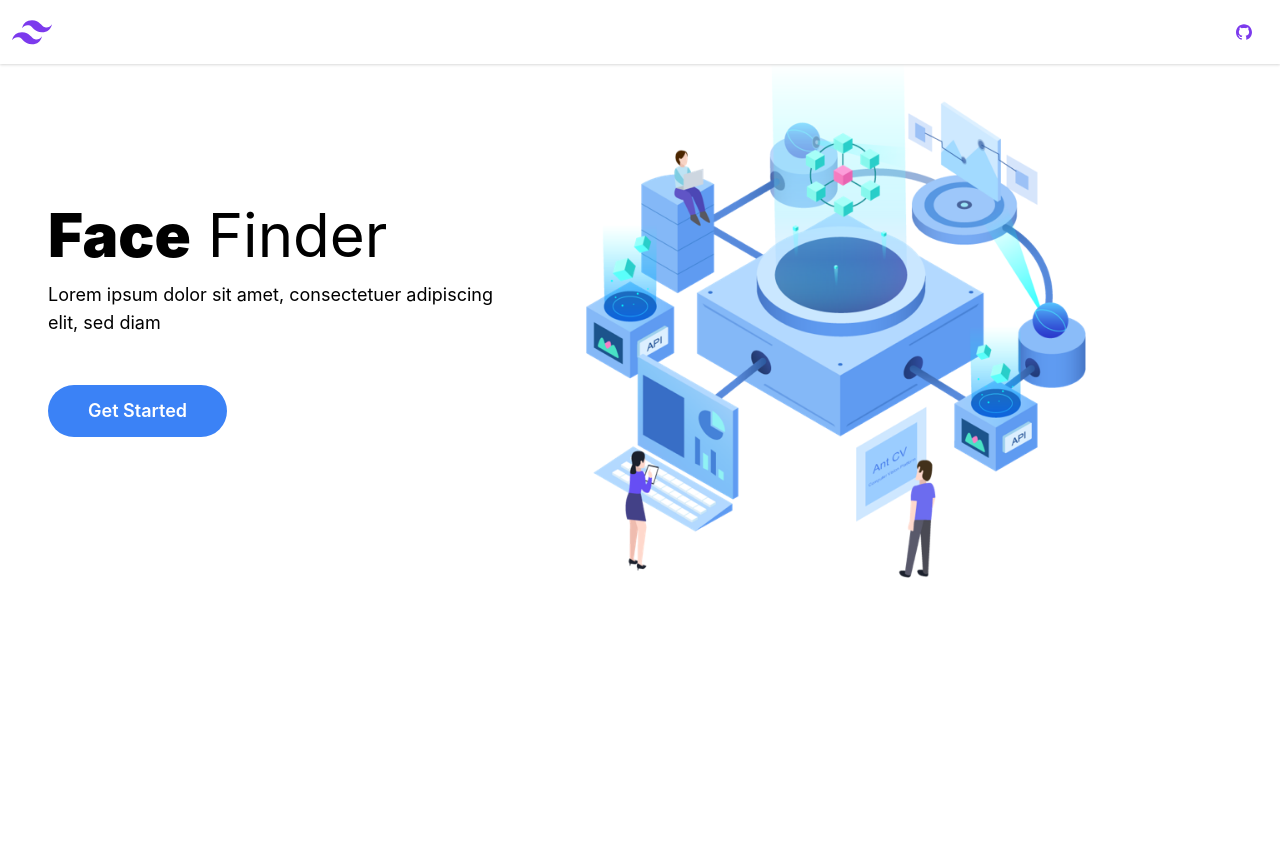
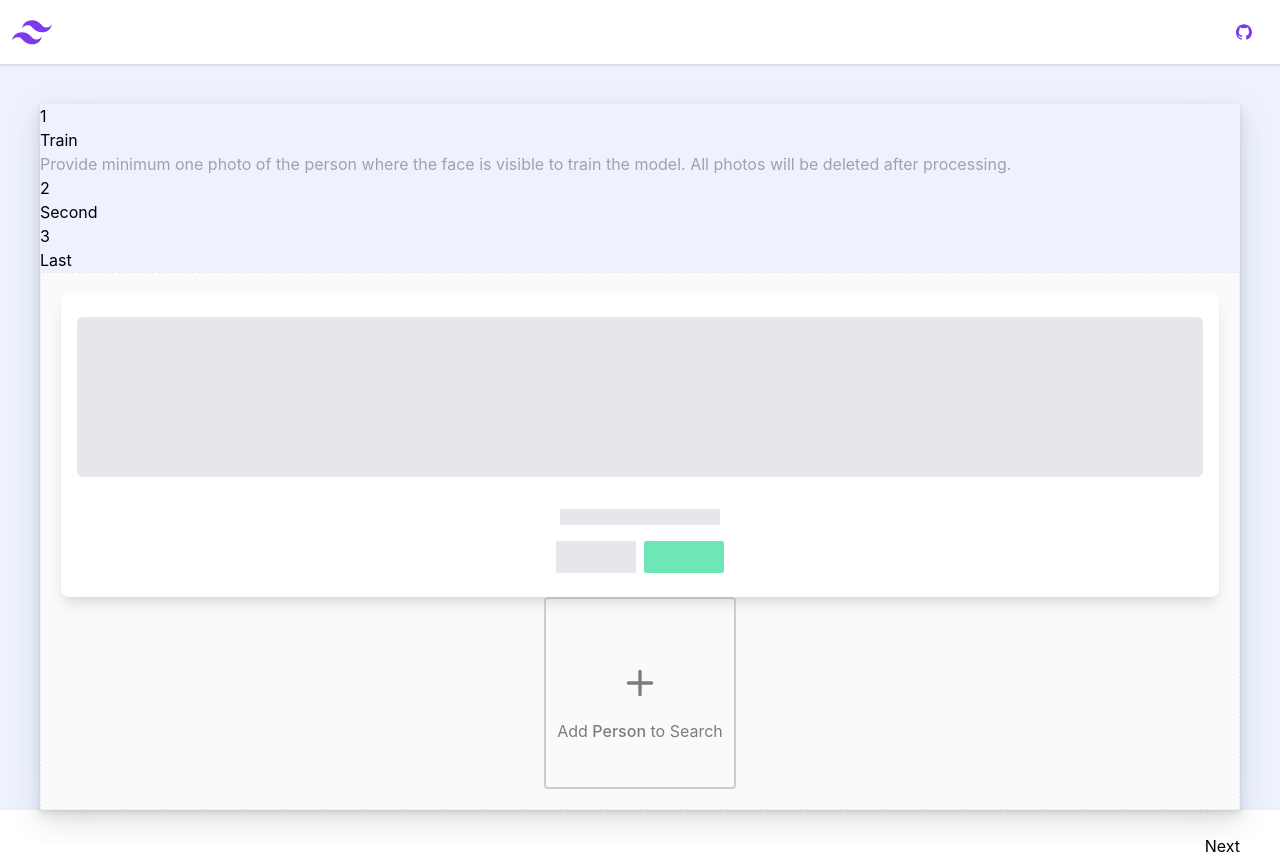
Before and after one commit to arifszn/find-me, a React (Create React App) app: page / in a window 1280 px wide. Before the commit the page ends 800 px from the top, so only its background shows below. Built offline with nearby package versions, Linux system fonts and the light colour scheme.

Commit message:
Add face finder component

```diff
--- a/package.json
+++ b/package.json
@@ -8,9 +8,11 @@
     "@testing-library/react": "^11.1.0",
     "@testing-library/user-event": "^12.1.10",
     "antd": "^4.16.5",
+    "prop-types": "^15.7.2",
     "react": "^17.0.2",
     "react-dom": "^17.0.2",
     "react-scripts": "4.0.3",
+    "react-transition-group": "^4.4.2",
     "styled-components": "^5.3.0",
     "web-vitals": "^1.0.1"
   },
--- a/src/App.js
+++ b/src/App.js
@@ -4,18 +4,21 @@ import FaceFinder from "./components/faceFinder/FaceFinder";
 import {
   GithubOutlined
 } from '@ant-design/icons';
-import { Avatar } from 'antd';
+import { Avatar, Layout } from 'antd';
+import FadeIn from "./components/FadeIn";
 
 const App = () => {
-    const [displayLanding, setDisplayLanding] = useState(true);
+    const [displayLanding, setDisplayLanding] = useState(false);
 
     return (
         <React.Fragment>
-            <main className="bg-white">
+            <Layout>
+                <div className="bg-indigo-50 min-h-screen">
+                    <main>
                         <nav className="bg-white shadow" role="navigation">
                             <div className="container mx-auto p-3 flex items-center flex-no-wrap">
                                 <div className="mr-8">
-                            <a href="#" rel="home" onClick={(e) => {
+                                    <a href="/#" rel="home" onClick={(e) => {
                                         e.preventDefault();
                                         setDisplayLanding(true);
                                     }}>
@@ -28,7 +31,7 @@ const App = () => {
                                 <div className="flex-grow flex items-center">
                                     <ul className="flex ml-auto">
                                         <li>
-                                    <a className="block px-4 py-1 p-2 lg:px-4 text-purple-600" href="#" title="Source">
+                                            <a className="block px-4 py-1 p-2 lg:px-4 text-purple-600" href="/#" title="Source">
                                                 <Avatar icon={<GithubOutlined />} alt="Source"/>
                                             </a>
                                         </li>
@@ -37,15 +40,19 @@ const App = () => {
                             </div>
                         </nav>
                         <div>
+                            <FadeIn state={displayLanding}>
                                 {
                                     displayLanding ? (
-                            <Landing setDisplayLanding={setDisplayLanding}/>
+                                        <Landing key="if" setDisplayLanding={setDisplayLanding}/>
                                     ) : (
-                            <FaceFinder/>
+                                        <FaceFinder key="else"/>
                                     )
                                 }
+                            </FadeIn>
                         </div>
                     </main>
+                </div>
+            </Layout>
         </React.Fragment>
     );
 }
--- /dev/null
+++ b/src/components/FadeIn.js
@@ -0,0 +1,27 @@
+import React from 'react';
+import { CSSTransition, SwitchTransition } from 'react-transition-group';
+import PropTypes from 'prop-types';
+
+const FadeIn = ({
+  children,
+  state
+}) => {
+  return (
+    <SwitchTransition mode={"out-in"}>
+        <CSSTransition
+        key={state ? "if" : "else"}
+        addEndListener={(node, done) => node.addEventListener("transitionend", done, false)}
+        classNames='fade'
+        >
+            {children}
+        </CSSTransition>
+    </SwitchTransition>
+  );
+};
+
+FadeIn.propTypes = {
+    children: PropTypes.node.isRequired,
+    state: PropTypes.bool.isRequired
+}
+
+export default FadeIn;
--- a/src/components/Landing.js
+++ b/src/components/Landing.js
@@ -1,26 +1,28 @@
 import React from 'react';
+import PropTypes from 'prop-types';
 
 const Landing = (props) => {
     return (
         <React.Fragment>
             <div className="container mx-auto px-6 sm:px-12 flex flex-col-reverse sm:flex-row items-center">
-                <div className="sm:w-2/5 flex flex-col items-start mt-8 sm:mt-0">
-                    <h1 className="text-4xl lg:text-6xl leading-none mb-4"><strong className="font-black">Face</strong> Finder</h1>
-                    <p className="lg:text-lg mb-4 sm:mb-12">Lorem ipsum dolor sit amet, consectetuer adipiscing elit, sed diam</p>
+                <div className="sm:w-2/5 flex flex-col items-start mt-8 sm:mt-0 mb-5 sm:mb-0">
+                    <h1 className="text-4xl lg:text-6xl leading-none mb-4 mx-auto md:ml-0"><strong className="font-black">Face</strong> Finder</h1>
+                    <p className="lg:text-lg mb-4 sm:mb-12 text-center md:text-left">Lorem ipsum dolor sit amet, consectetuer adipiscing elit, sed diam. Lorem ipsum dolor sit amet.</p>
                     <a
+                        href={'/#'}
                         onClick={(e) => {
                             e.preventDefault();
                             props.setDisplayLanding(false);
                         }}
-                        className="font-semibold text-lg bg-blue-500 hover:bg-blue-400 text-white hover:text-gray-500 py-3 px-10 rounded-full"
+                        className="font-semibold text-lg bg-blue-500 hover:bg-blue-400 text-white hover:text-gray-700 py-3 px-10 rounded-full mx-auto md:ml-0"
                     >
                         Get Started
                     </a>
                 </div>
-                <div className="sm:pl-16">
+                <div className="mx-auto">
                     <img
-                        src="/assets/img/landing.png"
-                        alt="Landing Image"
+                        src={`${process.env.PUBLIC_URL}/assets/img/landing.png`}
+                        alt="Landing"
                         width={500}
                         height={500}
                     />
@@ -30,4 +32,8 @@ const Landing = (props) => {
     );
 }
 
+Landing.propTypes = {
+    setDisplayLanding: PropTypes.func.isRequired,
+}
+
 export default Landing;
--- a/src/components/faceFinder/FaceFinder.js
+++ b/src/components/faceFinder/FaceFinder.js
@@ -1,14 +1,14 @@
 import React, { useState } from 'react';
 import { Steps, Button, message } from 'antd';
 import styled from 'styled-components';
+import PageWrapper from '../layout/PageWrapper';
+import Train from './Train';
 
 const { Step } = Steps;
 
 const StepContent = styled.div`
     min-height: 200px;
-    margin-top: 16px;
-    padding-top: 80px;
-    text-align: center;
+    padding: 20px;
     background-color: #fafafa;
     border: 1px dashed #e9e9e9;
     border-radius: 2px;
@@ -19,21 +19,20 @@ const StepAction = styled.div`
     float: right;
 `;
 
-const Wrapper = styled.div`
-    margin: 20px;
-`;
-
 const steps = [
     {
-        title: 'First',
-        content: 'First-content',
+        title: 'Train',
+        description: <span className="text-gray-400">Provide minimum one photo of the person where the face is visible to train the model. All photos will be deleted after processing.</span>,
+        content: <Train/>,
     },
     {
         title: 'Second',
+        description: '',
         content: 'Second-content',
     },
     {
         title: 'Last',
+        description: '',
         content: 'Last-content',
     },
 ];
@@ -50,10 +49,10 @@ const FaceFinder = () => {
     };
 
     return (
-        <Wrapper>
-            <Steps current={current}>
+        <PageWrapper className="m-10">
+            <Steps current={current} direction="vertical">
                 {steps.map(item => (
-                    <Step key={item.title} title={item.title} />
+                    <Step key={item.title} title={item.title} description={item.description}/>
                 ))}
             </Steps>
             <StepContent>{steps[current].content}</StepContent>
@@ -74,7 +73,7 @@ const FaceFinder = () => {
                     </Button>
                 )}
             </StepAction>
-        </Wrapper>
+        </PageWrapper>
     )
 }
 
--- /dev/null
+++ b/src/components/faceFinder/Train.js
@@ -0,0 +1,60 @@
+import { Card, Row, Col, Image } from 'antd';
+import React from 'react';
+import { EditOutlined, EllipsisOutlined, SettingOutlined, PlusOutlined } from '@ant-design/icons';
+
+const {Meta} = Card;
+
+const imageStyle = {
+    objectFit: 'cover',
+    opacity: '0.8'
+}
+
+const Train = () => {
+    return (
+        <React.Fragment>
+            <Row gutter={24} align="middle">
+                <Col span={6}>
+                    {/* <Card
+                        hoverable={true}
+                        size="small"
+                        bordered={true}
+                        cover={
+                            <Image
+                                height={100}
+                                src={'https://os.alipayobjects.com/rmsportal/QBnOOoLaAfKPirc.png'}
+                                style={imageStyle}
+                                preview={false}
+                            />
+                        }
+                        actions={[
+                            <SettingOutlined key="setting" />,
+                            <EditOutlined key="edit" />,
+                            <EllipsisOutlined key="ellipsis" />,
+                        ]}
+                    >
+                        <Meta title="Europe Street beat"/>
+                    </Card> */}
+                    {/* <div className="bg-white shadow-lg rounded-lg px-4 py-6 mx-4 my-4"> */}
+                    <div className="bg-white px-4 py-6 rounded-lg shadow-lg">
+                        <div className="mx-auto h-40 bg-gray-200 rounded-md"></div>
+                        <div className="h-4 bg-gray-200 w-40 mt-8 block mx-auto rounded-sm"></div>
+                        <div className="flex justify-center mt-4">
+                            <div className="rounded-sm h-8 w-20 px-4 bg-gray-200 mr-2"></div>
+                            <div className="rounded-sm h-8 w-20 px-4 bg-green-300"></div>
+                        </div>
+                    </div>
+                </Col>
+                <Col span={6}>
+                    <div className="rounded sm:w-full md:w-48 md:h-48 py-16 text-center opacity-50 md:border-solid md:border-2 md:border-gray-400 mx-auto hoverable cursor-pointer">
+                        <svg  className="feather feather-plus mx-auto" xmlns="http://www.w3.org/2000/svg" width="40" height="40" viewBox="0 0 24 24" fill="none" stroke="currentColor" stroke-width="2" stroke-linecap="round" stroke-linejoin="round"><line x1="12" y1="5" x2="12" y2="19"/><line x1="5" y1="12" x2="19" y2="12"/></svg>
+                        <div className="py-4">
+                            Add <span className="font-medium">Person</span> to Search
+                        </div>
+                    </div>
+                </Col>
+            </Row>
+        </React.Fragment>
+    )
+}
+
+export default Train;
--- /dev/null
+++ b/src/components/layout/PageWrapper.js
@@ -0,0 +1,29 @@
+import { Card } from "antd"
+import React from "react";
+import PropTypes from 'prop-types';
+
+const PageWrapper = ({children, className = '', loading = false, noPadding = false}) => {
+    return (
+        <React.Fragment>
+            <Card
+                bordered={false}
+                bodyStyle={{padding: noPadding ? 0 : null}}
+                hoverable
+                className={`${className} z-shadow`}
+                style={{cursor: 'default'}}
+                loading={loading}
+            >
+                {children}
+            </Card>
+        </React.Fragment>
+    )
+}
+
+PageWrapper.propTypes = {
+    children: PropTypes.node,
+    className: PropTypes.string,
+    loading: PropTypes.bool,
+    noPadding: PropTypes.bool,
+}
+
+export default PageWrapper;
--- a/src/index.css
+++ b/src/index.css
@@ -66,6 +66,41 @@ code {
     box-shadow: 0 1px 2px -2px rgb(0 0 0 / 16%), 0 3px 6px 0 rgb(0 0 0 / 12%), 0 5px 12px 4px rgb(0 0 0 / 9%);
 }
 
+
+.z-hover {
+    transition: all ease-in-out 0.3s !important;
+}
+
+.z-hover:hover,
+.z-hover:focus,
+.z-hover:active {
+    transition: transform .8s;
+    -ms-transform: scale(1.05); /* IE 9 */
+    -webkit-transform: scale(1.05); /* Safari 3-8 */
+    transform: scale(1.05);
+}
+
 svg {
     vertical-align: unset
 }
+
+/* ---------- animation starts ---------- */
+
+.fade-enter{
+   opacity: 0;
+}
+.fade-exit{
+   opacity: 1;
+}
+.fade-enter-active{
+   opacity: 1;
+}
+.fade-exit-active{
+   opacity: 0;
+}
+.fade-enter-active,
+.fade-exit-active{
+   transition: opacity 300ms;
+}
+
+/* ---------- animation ends ---------- */
```
Also changed, not shown: 1 other file (tests, documents, lock files or other folders). Lines whose indentation alone changed are shown as unchanged.
